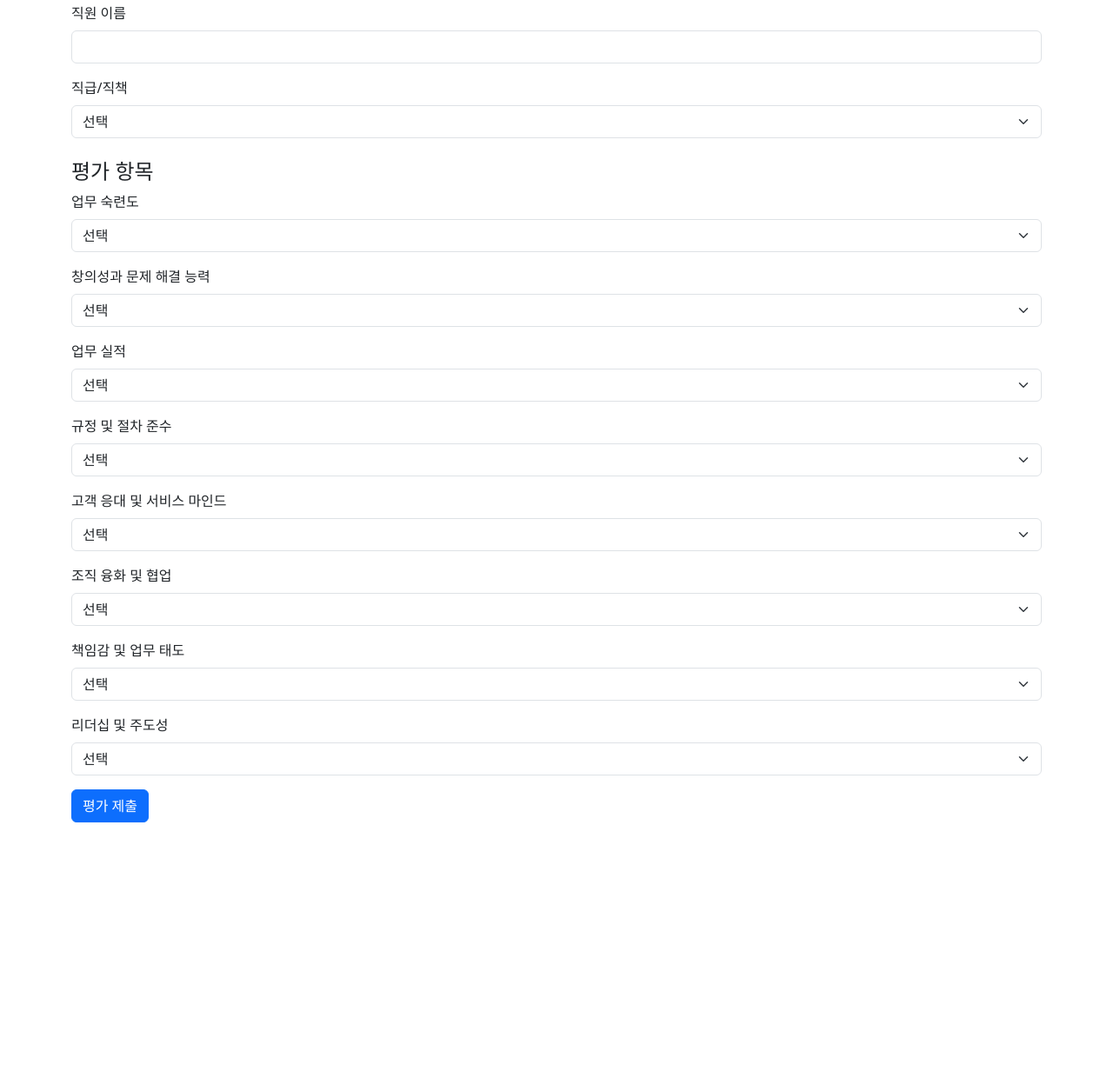
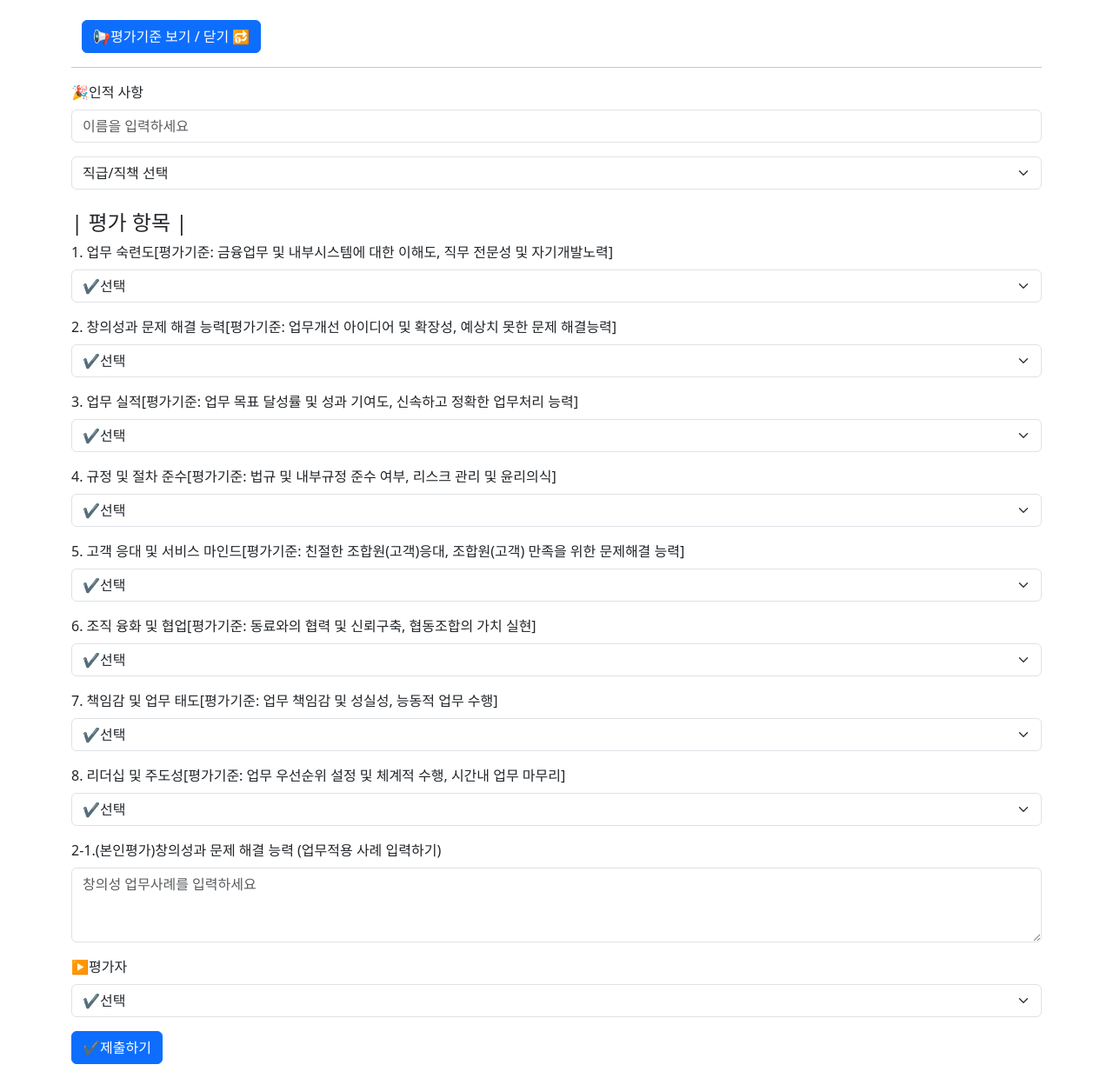
Before and after one commit to ajou9770/perform, a plain HTML site: page index.html in a window 1280 px wide. Shown: the part 107-1347 px from the top of the page at 87% size. Before the commit the page ends 1069 px from the top, so only its background shows below. Drawn offline with nearby package versions, Linux system fonts and the light colour scheme.

Commit message:
Update index.html

```diff
--- a/index.html
+++ b/index.html
@@ -3,22 +3,47 @@
 <head>
     <meta charset="UTF-8">
     <meta name="viewport" content="width=device-width, initial-scale=1">
-    <title>직원 평가</title>
+    <title>직원 인사고과표</title>
     <link href="https://cdn.jsdelivr.net/npm/bootstrap@5.3.0/dist/css/bootstrap.min.css" rel="stylesheet">
 </head>
 <body class="container mt-5">
-    <h2 class="mb-4">직원 평가 제출</h2>
-
+    <h3 class="mb-4">2024년도 직원 인사고과표 제출</h3>
+    <div class="container mt-5">
+        <!-- Button to toggle collapse -->
+        <button class="btn btn-primary" type="button" data-bs-toggle="collapse" data-bs-target="#evaluationCriteria" aria-expanded="false" aria-controls="evaluationCriteria">
+            📢평가기준 보기 / 닫기 🔂
+        </button>
+        <!-- Collapsible content -->
+        <div class="collapse" id="evaluationCriteria">
+            <div class="modal-body mt-3">
+            <!--     <h5>| 평가기준 안내 |</h5> -->
+                <p>직원 인사고과 평가는 아래 기준에 따라 진행됩니다:</p>
+                <ul>
+                    <li><strong>평가척도</strong>: 최고점수 A+ ~ 최하점수 E(9단계) => 전체항목 총100점 만점으로 환산 </li>
+                    <li><strong>업무 숙련도</strong>: 금융업무 및 내부시스템에 대한 이해도, 직무 전문성 및 자기개발 노력(배점 20%)</li>
+                    <li><strong>창의성과 문제 해결 능력(*하단에 사례입력 필수)</strong>: 업무개선 아이디어 및 확장성, 예상치 못한 문제 해결 능력(배점 20%)</li>
+                    <li><strong>업무 실적</strong>: 업무 목표 달성률 및 성과 기여도, 신속하고 정확한 업무처리 능력(배점 10%)</li>
+                    <li><strong>규정 및 절차 준수</strong>: 법규 및 내부규정 준수 여부, 리스크 관리 및 윤리의식(배점 10%)</li>
+                    <li><strong>고객 응대 및 서비스 마인드</strong>: 친절한 조합원(고객) 응대, 고객 만족을 위한 문제 해결 능력(배점 10%)</li>
+                    <li><strong>조직 융화 및 협업</strong>: 동료와의 협력 및 신뢰 구축, 협동조합의 가치 실현(배점 10%)</li>
+                    <li><strong>책임감 및 업무 태도</strong>: 업무 책임감 및 성실성, 능동적 업무 수행(배점 10%)</li>
+                    <li><strong>리더십 및 주도성</strong>: 업무 우선순위 설정 및 체계적 수행, 시간 내 업무 마무리(배점 10%)</li>
+                </ul>
+                <p><b>평가서를 제출하기 전에 위의 기준을 충분히 이해해 주세요.</b></p>
+            </div>
+        </div>
+    </div>
+    <hr>
     <form id="evaluationForm">
         <div class="mb-3">
-            <label for="name" class="form-label">직원 이름</label>
-            <input type="text" class="form-control" id="name" name="name" required>
+            <label for="name" class="form-label">🎉인적 사항</label>
+            <input type="text" class="form-control" id="name" placeholder="이름을 입력하세요" name="name" required>
         </div>
 
         <div class="mb-3">
-            <label for="employeeId" class="form-label">직급/직책</label>
+            <!-- <label for="employeeId" class="form-label">🚩직급/직책</label> -->
             <select class="form-select" id="employeeId" name="employeeId" required>
-                <option value="">선택</option>
+                <option value="">직급/직책 선택</option>
                 <option value="4급/상무">4급 상무</option>
                 <option value="5급/부장">5급 부장</option>
                 <option value="6급/차장">6급 차장</option>
@@ -26,12 +51,12 @@
             </select>
         </div>
 
-        <h4 class="mt-4">평가 항목</h4>
+        <h4 class="mt-4">| 평가 항목 |</h4>
 
         <div class="mb-3">
-            <label class="form-label">업무 숙련도</label>
-            <select class="form-select" name="업무 숙련도">
-                <option value="">선택</option>
+            <label class="form-label">1. 업무 숙련도[평가기준: 금융업무 및 내부시스템에 대한 이해도, 직무 전문성 및 자기개발노력]</label>
+            <select class="form-select" name="업무 숙련도" required>
+                <option value="">✔️선택</option>
                 <option>A+</option><option>A</option><option>B+</option><option>B</option>
                 <option>C+</option><option>C</option><option>D+</option><option>D</option>
                 <option>E+</option><option>E</option>
@@ -39,9 +64,9 @@
         </div>
 
         <div class="mb-3">
-            <label class="form-label">창의성과 문제 해결 능력</label>
-            <select class="form-select" name="창의성과 문제 해결 능력">
-                <option value="">선택</option>
+            <label class="form-label">2. 창의성과 문제 해결 능력[평가기준: 업무개선 아이디어 및 확장성, 예상치 못한 문제 해결능력]</label>
+            <select class="form-select" name="창의성과 문제 해결 능력" required>
+                <option value="">✔️선택</option>
                 <option>A+</option><option>A</option><option>B+</option><option>B</option>
                 <option>C+</option><option>C</option><option>D+</option><option>D</option>
                 <option>E+</option><option>E</option>
@@ -49,9 +74,9 @@
         </div>
 
         <div class="mb-3">
-            <label class="form-label">업무 실적</label>
-            <select class="form-select" name="업무 실적">
-                <option value="">선택</option>
+            <label class="form-label">3. 업무 실적[평가기준: 업무 목표 달성률 및 성과 기여도, 신속하고 정확한 업무처리 능력]</label>
+            <select class="form-select" name="업무 실적" required>
+                <option value="">✔️선택</option>
                 <option>A+</option><option>A</option><option>B+</option><option>B</option>
                 <option>C+</option><option>C</option><option>D+</option><option>D</option>
                 <option>E+</option><option>E</option>
@@ -59,9 +84,9 @@
         </div>
 
         <div class="mb-3">
-            <label class="form-label">규정 및 절차 준수</label>
-            <select class="form-select" name="규정 및 절차 준수">
-                <option value="">선택</option>
+            <label class="form-label">4. 규정 및 절차 준수[평가기준: 법규 및 내부규정 준수 여부, 리스크 관리 및 윤리의식]</label>
+            <select class="form-select" name="규정 및 절차 준수" required>
+                <option value="">✔️선택</option>
                 <option>A+</option><option>A</option><option>B+</option><option>B</option>
                 <option>C+</option><option>C</option><option>D+</option><option>D</option>
                 <option>E+</option><option>E</option>
@@ -69,9 +94,9 @@
         </div>
 
         <div class="mb-3">
-            <label class="form-label">고객 응대 및 서비스 마인드</label>
-            <select class="form-select" name="고객 응대 및 서비스 마인드">
-                <option value="">선택</option>
+            <label class="form-label">5. 고객 응대 및 서비스 마인드[평가기준: 친절한 조합원(고객)응대, 조합원(고객) 만족을 위한 문제해결 능력]</label>
+            <select class="form-select" name="고객 응대 및 서비스 마인드" required>
+                <option value="">✔️선택</option>
                 <option>A+</option><option>A</option><option>B+</option><option>B</option>
                 <option>C+</option><option>C</option><option>D+</option><option>D</option>
                 <option>E+</option><option>E</option>
@@ -79,9 +104,9 @@
         </div>
 
         <div class="mb-3">
-            <label class="form-label">조직 융화 및 협업</label>
-            <select class="form-select" name="조직 융화 및 협업">
-                <option value="">선택</option>
+            <label class="form-label">6. 조직 융화 및 협업[평가기준: 동료와의 협력 및 신뢰구축, 협동조합의 가치 실현]</label>
+            <select class="form-select" name="조직 융화 및 협업" required>
+                <option value="">✔️선택</option>
                 <option>A+</option><option>A</option><option>B+</option><option>B</option>
                 <option>C+</option><option>C</option><option>D+</option><option>D</option>
                 <option>E+</option><option>E</option>
@@ -89,9 +114,9 @@
         </div>
 
         <div class="mb-3">
-            <label class="form-label">책임감 및 업무 태도</label>
-            <select class="form-select" name="책임감 및 업무 태도">
-                <option value="">선택</option>
+            <label class="form-label">7. 책임감 및 업무 태도[평가기준: 업무 책임감 및 성실성, 능동적 업무 수행]</label>
+            <select class="form-select" name="책임감 및 업무 태도" required>
+                <option value="">✔️선택</option>
                 <option>A+</option><option>A</option><option>B+</option><option>B</option>
                 <option>C+</option><option>C</option><option>D+</option><option>D</option>
                 <option>E+</option><option>E</option>
@@ -99,42 +124,69 @@
         </div>
 
         <div class="mb-3">
-            <label class="form-label">리더십 및 주도성</label>
-            <select class="form-select" name="리더십 및 주도성">
-                <option value="">선택</option>
+            <label class="form-label">8. 리더십 및 주도성[평가기준: 업무 우선순위 설정 및 체계적 수행, 시간내 업무 마무리]</label>
+            <select class="form-select" name="리더십 및 주도성" required>
+                <option value="">✔️선택</option>
                 <option>A+</option><option>A</option><option>B+</option><option>B</option>
                 <option>C+</option><option>C</option><option>D+</option><option>D</option>
                 <option>E+</option><option>E</option>
             </select>
         </div>
+        <!-- 창의성과 문제 해결 능력 텍스트 입력 추가 -->
+        <div class="mb-3">
+            <label class="form-label">2-1.(본인평가)창의성과 문제 해결 능력 (업무적용 사례 입력하기)</label>
+            <div id="creativeProblemInputContainer">
+                <textarea class="form-control" name="창의성" rows="3" placeholder="창의성 업무사례를 입력하세요"></textarea>
+            </div>
+        </div>
 
-        <button type="submit" class="btn btn-primary">평가 제출</button>
+        <div class="mb-3">
+            <label class="form-label">▶️평가자</label>
+            <select class="form-select" name="평가자" required>
+                <option value="">✔️선택</option>
+                <option>본인평가</option><option>파트장</option><option>실무책임자자</option>
+            </select>
+        </div>
+        <button type="submit" class="btn btn-primary">✔️제출하기</button>
     </form>
 
     <p id="responseMessage" class="mt-3"></p>
+
+    <!-- Bootstrap JS and Popper.js -->
+    <script src="https://cdn.jsdelivr.net/npm/@popperjs/core@2.11.6/dist/umd/popper.min.js"></script>
+    <script src="https://cdn.jsdelivr.net/npm/bootstrap@5.3.0/dist/js/bootstrap.min.js"></script>
 
      <script>
         document.getElementById("evaluationForm").addEventListener("submit", function(event) {
     event.preventDefault();
 
+    // Confirm submission
+    const isConfirmed = confirm("⚠️평가서를 제출하시겠습니까? 제출된 평가서는 취소할 수 없습니다.");
+    if (!isConfirmed) {
+        return; // Stop form submission if user cancels
+    }
+
     const formData = new FormData(event.target);
     const data = {};
+
     formData.forEach((value, key) => {
-                data[key] = value;
+        data[key] = value; // Collect form data as key-value pairs
     });
 
+    // Send data to Google Apps Script using fetch (with full CORS support)
     fetch("https://script.google.com/macros/s/AKfycbxkAvg0P-WZh1HVIuQ-zK-jf4dKs2j9IwxlB1j0BAoKa7j0YItWlQIDAY-PgD_3Yh-u/exec", {
         method: "POST",
-                mode: "no-cors",
-                body: JSON.stringify(data)
-            }).then(() => {
-                document.getElementById("responseMessage").textContent = "평가가 성공적으로 제출되었습니다!";
-                event.target.reset();
-            }).catch(error => {
+        body: JSON.stringify(data) // Send data as JSON
+    })
+    .then(response => response.json())
+    .then(result => {
+        alert("🎉평가서가 성공적으로 제출되었습니다.");
+        document.getElementById("responseMessage").textContent = result.message;
+    })
+    .catch(error => {
         document.getElementById("responseMessage").textContent = "제출 중 오류가 발생했습니다.";
     });
 });
     </script>
-
 </body>
 </html>
```
Lines whose indentation alone changed are shown as unchanged.
